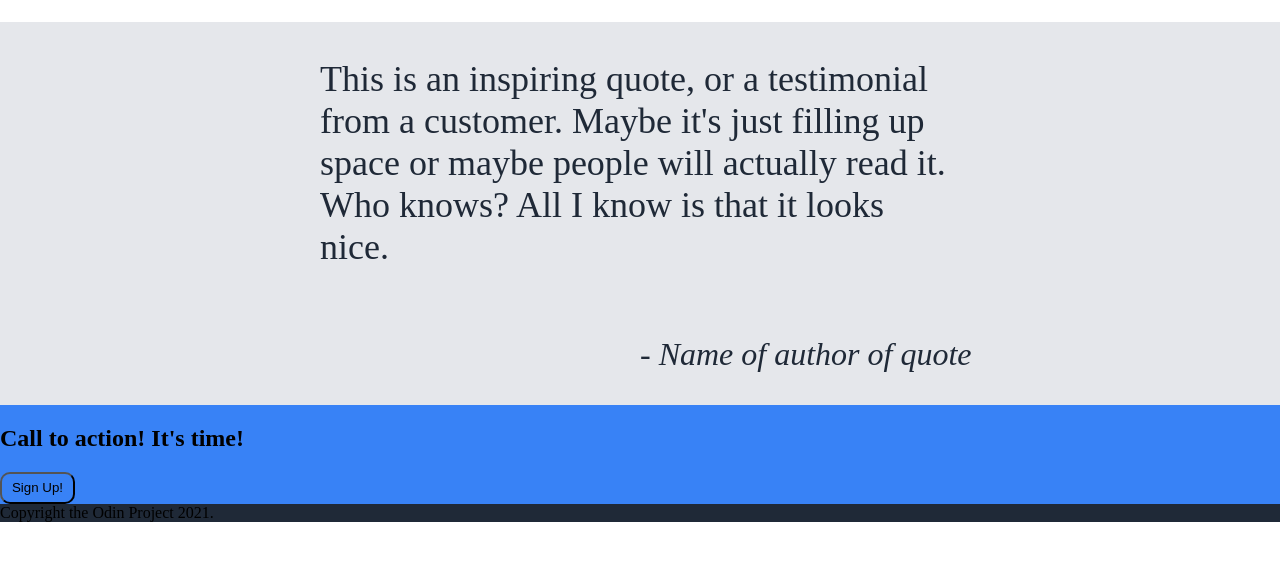
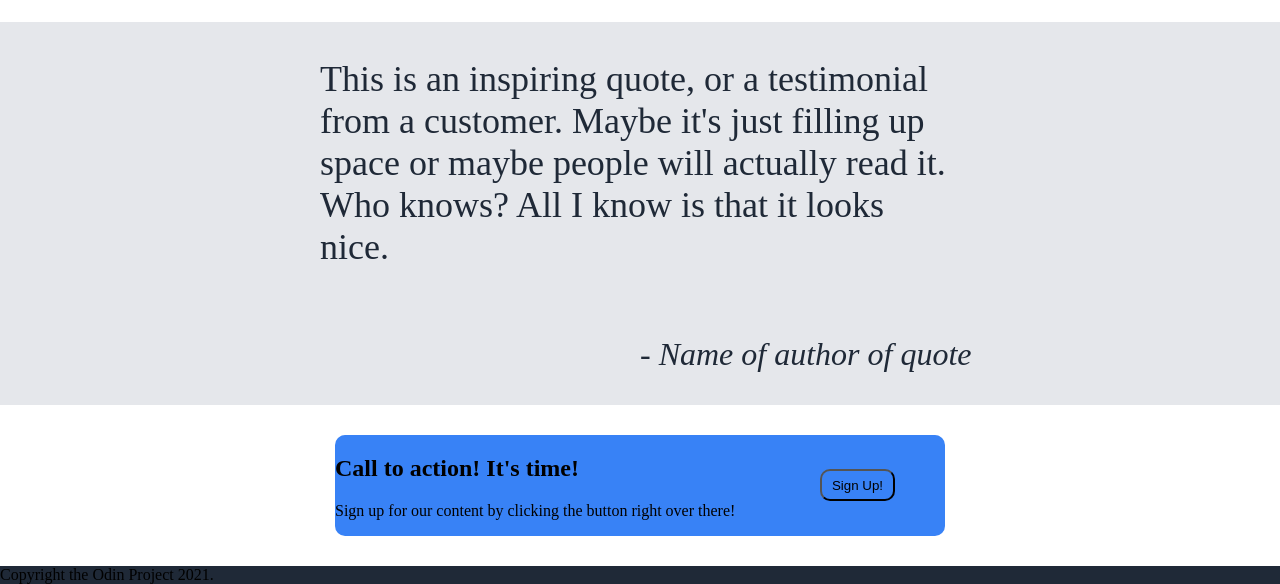
Before and after one commit to jmcgallia/odin-landing-page, a plain HTML site: page index.html in a window 1280 px wide. Shown: the part 835-1419 px from the top of the page. Before the commit the page ends 1357 px from the top, so only its background shows below. Drawn offline with Linux system fonts and the light colour scheme.

Commit message:
Work on call to action.

```diff
--- a/index.html
+++ b/index.html
@@ -63,9 +63,13 @@
     <div class="action-area">
         <div class="action-box">
             <div class="action-content">
-                <h2>Call to action! It's time!</h2>
+                <div class="action-text">
+                    <h2>Call to action! It's time!</h2>
+                    <p>Sign up for our content by clicking the button right over there!</p>
+                </div>
+                <button class="sign-up-button">Sign Up!</button>
             </div>
-            <button class="sign-up-button">Sign Up!</button>
+
         </div>
     </div>
 
--- a/style.css
+++ b/style.css
@@ -170,6 +170,26 @@ h1 {
 
 /* Call to action section */
 
+.action-box {
+    display: flex;
+    justify-content: center;
+    padding: 30px;
+}
+
+.action-content {
+    background-color: #3882F6;
+    width: 50%;
+    border-radius: 10px;
+    display: flex;
+    align-items: center;
+    justify-content: space-between;
+}
+
+.sign-up-button {
+    margin-right: 50px;
+}
+
+
 /* Footer */
 
 /* Common Styles */
@@ -180,7 +200,7 @@ h1 {
     background-color: #1F2937;
 }
 
-.action-area,
+
 button {
     background-color: #3882F6;
 }
```
